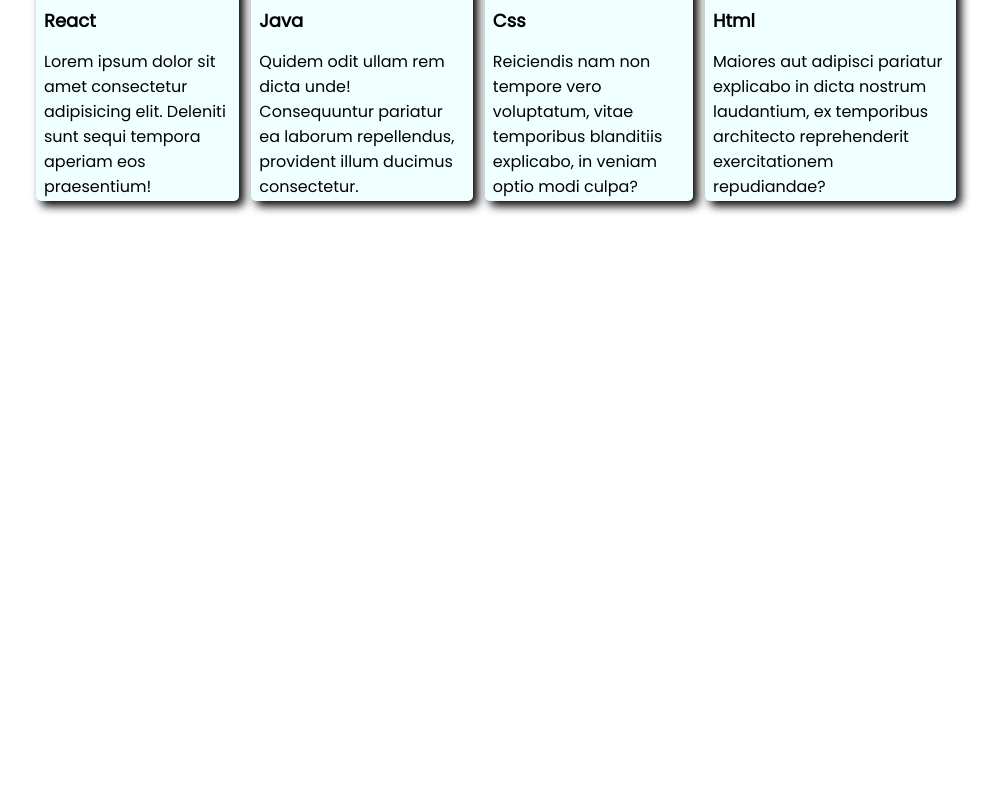
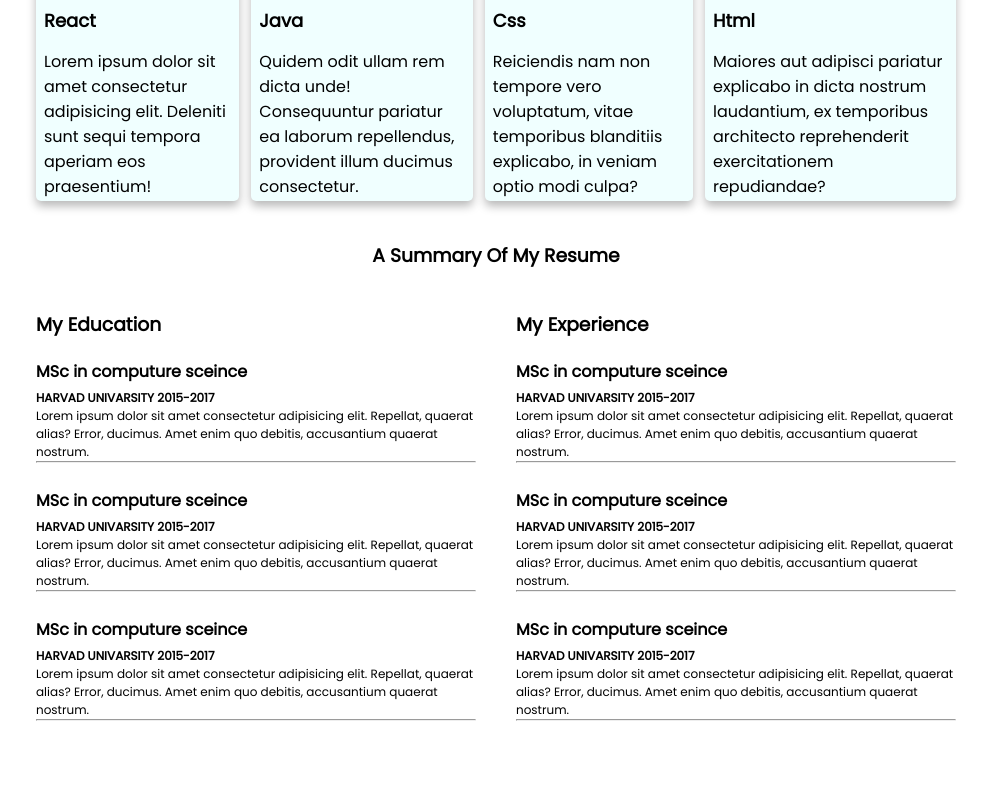
Before and after one commit to radifkhanrafin/Moduile-5, a plain HTML site: page index.html in a window 1280 px wide. Shown: the part 1257-2043 px from the top of the page, without its empty margins (144-1143 px from the left). Before the commit the page ends 1498 px from the top, so only its background shows below. Drawn offline with Linux system fonts and the light colour scheme; a web font is replaced by a local one.

Commit message:
resume-content

```diff
--- a/index.html
+++ b/index.html
@@ -63,17 +63,17 @@
                 </div>
 
                 <div class="about-info">
-                    <p class="info-title">Email</p>
+                    <p class="info-title">Email:</p>
                     <p class="info-disc">meherafkabir1234@gmail.com</p>
                 </div>
 
                 <div class="about-info">
-                    <p class="info-title">Skills</p>
+                    <p class="info-title">Skills:</p>
                     <p class="info-disc">Web Devo</p>
                 </div>
 
                 <div class="about-info">
-                    <p class="info-title">Location</p>
+                    <p class="info-title">Location:</p>
                     <p class="info-disc">Pabna,BD</p>
                 </div>
             </div>
@@ -106,6 +106,67 @@
        </section>
 
 
+       <!-- resume section -->
+       <section class="resume">
+        <h3 class="section-title"> A Summary Of My Resume</h3>
+        <div class="resume-container">
+            <!-- Education side -->
+
+            <div class="education-side">
+                <h3  class="resume-title">My Education</h3>
+                <div class="education-disc">
+                    <h4 class="resume-disc-title">MSc in computure sceince</h4>
+                    <p class="univarsity">HARVAD UNIVARSITY 2015-2017</p>
+                    <p>Lorem ipsum dolor sit amet consectetur adipisicing elit. Repellat, quaerat alias? Error, ducimus. Amet enim quo debitis, accusantium quaerat nostrum.</p>
+                    <hr>
+                </div>
+                <div class="education-disc">
+                    <h4 class="resume-disc-title">MSc in computure sceince</h4>
+                    <p class="univarsity">HARVAD UNIVARSITY 2015-2017</p>
+                    <p>Lorem ipsum dolor sit amet consectetur adipisicing elit. Repellat, quaerat alias? Error, ducimus. Amet enim quo debitis, accusantium quaerat nostrum.</p>
+                    <hr>
+                </div>
+                <div class="education-disc">
+                    <h4 class="resume-disc-title">MSc in computure sceince</h4>
+                    <p class="univarsity">HARVAD UNIVARSITY 2015-2017</p>
+                    <p>Lorem ipsum dolor sit amet consectetur adipisicing elit. Repellat, quaerat alias? Error, ducimus. Amet enim quo debitis, accusantium quaerat nostrum.</p>
+                    <hr>
+                </div>
+
+
+
+            </div>
+
+            <!-- Experience side -->
+
+            <div class="experience-side">
+                <h3  class="resume-title">My Experience</h3>
+                <div class="education-disc">
+                    <h4 class="resume-disc-title">MSc in computure sceince</h4>
+                    <p class="univarsity">HARVAD UNIVARSITY 2015-2017</p>
+                    <p>Lorem ipsum dolor sit amet consectetur adipisicing elit. Repellat, quaerat alias? Error, ducimus. Amet enim quo debitis, accusantium quaerat nostrum.</p>
+                    <hr>
+                </div>
+
+                <div class="education-disc">
+                    <h4 class="resume-disc-title">MSc in computure sceince</h4>
+                    <p class="univarsity">HARVAD UNIVARSITY 2015-2017</p>
+                    <p>Lorem ipsum dolor sit amet consectetur adipisicing elit. Repellat, quaerat alias? Error, ducimus. Amet enim quo debitis, accusantium quaerat nostrum.</p>
+                    <hr>
+                </div>
+                <div class="education-disc">
+                    <h4 class="resume-disc-title">MSc in computure sceince</h4>
+                    <p class="univarsity">HARVAD UNIVARSITY 2015-2017</p>
+                    <p>Lorem ipsum dolor sit amet consectetur adipisicing elit. Repellat, quaerat alias? Error, ducimus. Amet enim quo debitis, accusantium quaerat nostrum.</p>
+                    <hr>
+                </div>
+
+
+            </div>
+        </div>
+       </section>
+
+
     </main>
 </body>
 
--- a/style/style.css
+++ b/style/style.css
@@ -118,7 +118,7 @@ main{
 }
 .skill{
     background-color: azure;
-    box-shadow: 5px 5px 10px black;
+    box-shadow: 0px 5px 10px rgba(0, 0, 0, 0.281);
     border-radius: 5px;
     padding: 2px 8px;
 
@@ -135,3 +135,27 @@ main{
 .skill-disc{
    justify-content: center;
 }
+
+/* resume style */
+.resume-container{
+    margin:40px 180px ;
+    display: flex;
+    justify-content: space-between;
+    gap: 40px;
+}
+.resume-title{
+    margin-bottom: 20px;
+}
+.resume-disc-title{
+    margin-bottom: 5px;
+}
+.univarsity{
+    font-size: 15px;
+    font-weight: bold;
+}
+.resume-container p{
+    font-size: 12px;
+}
+.education-disc{
+   margin-bottom: 25px;
+}
```
